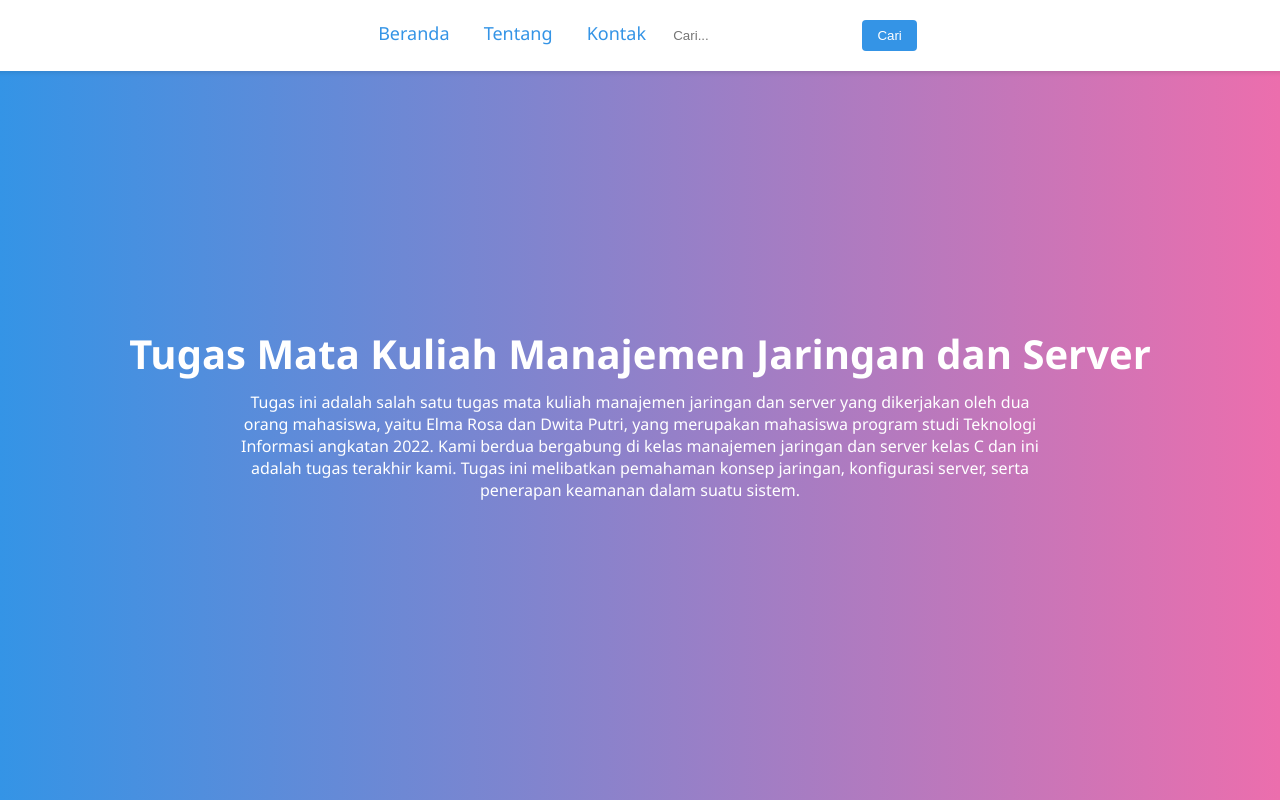
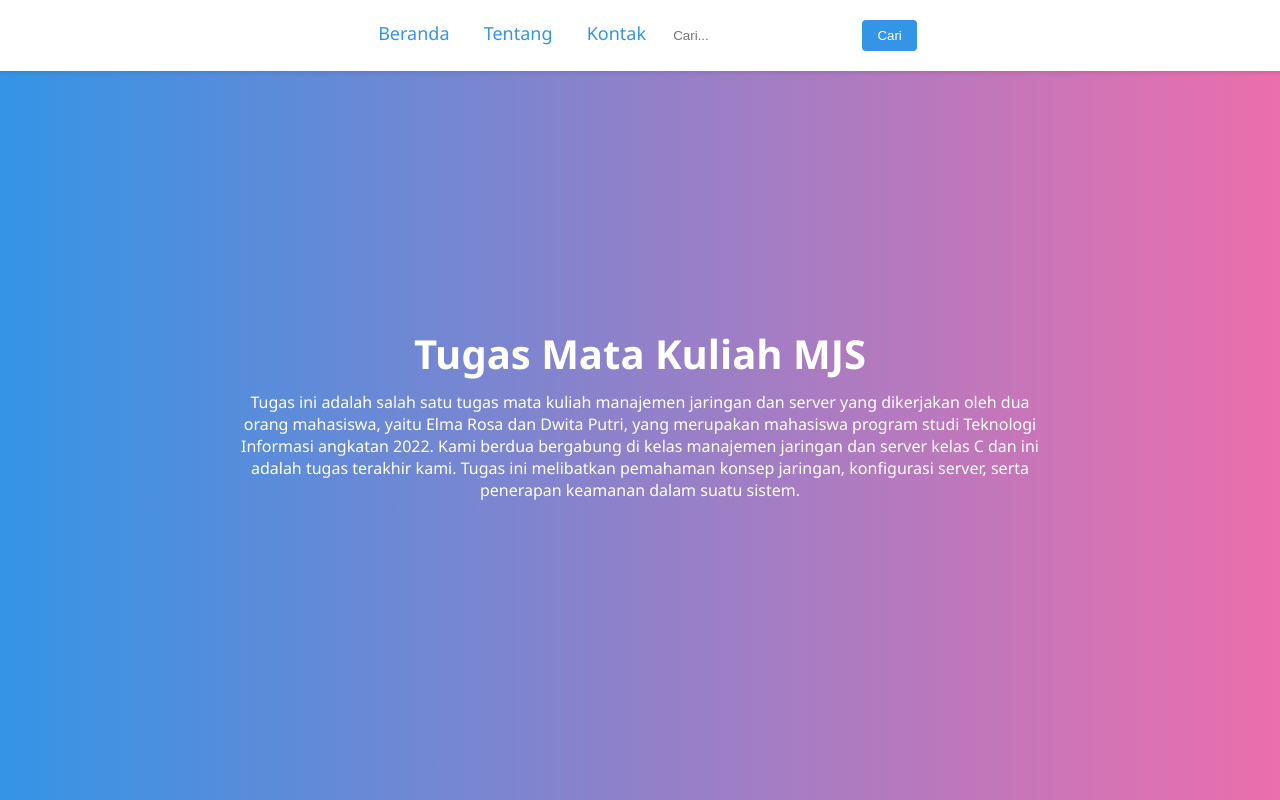
Before and after one commit to elmarosa/mjs074135, a plain HTML site: page index.html in a window 1280 px wide. Drawn offline with Linux system fonts and the light colour scheme.

Commit message:
Update index.html

```diff
--- a/index.html
+++ b/index.html
@@ -76,7 +76,7 @@
     <button>Cari</button>
 </nav>
 
-<h1>Tugas Mata Kuliah Manajemen Jaringan dan Server</h1>
+<h1>Tugas Mata Kuliah MJS</h1>
 <p>
     Tugas ini adalah salah satu tugas mata kuliah manajemen jaringan dan server yang dikerjakan oleh dua orang mahasiswa, yaitu Elma Rosa dan Dwita Putri, yang merupakan mahasiswa program studi Teknologi Informasi angkatan 2022. Kami berdua bergabung di kelas manajemen jaringan dan server kelas C dan ini adalah tugas terakhir kami. Tugas ini melibatkan pemahaman konsep jaringan, konfigurasi server, serta penerapan keamanan dalam suatu sistem.
 </p>
```
